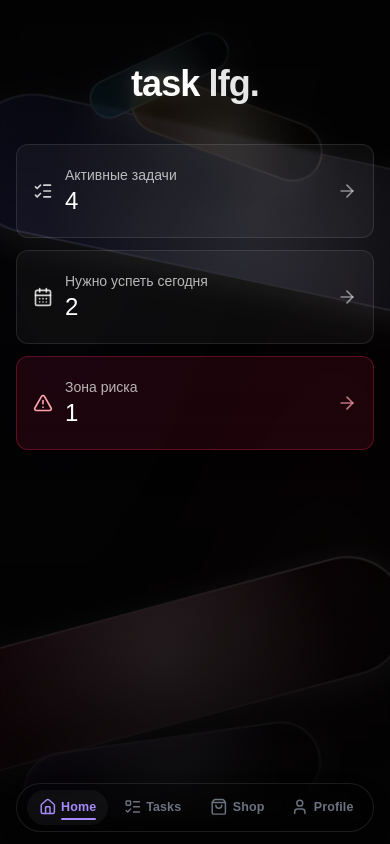
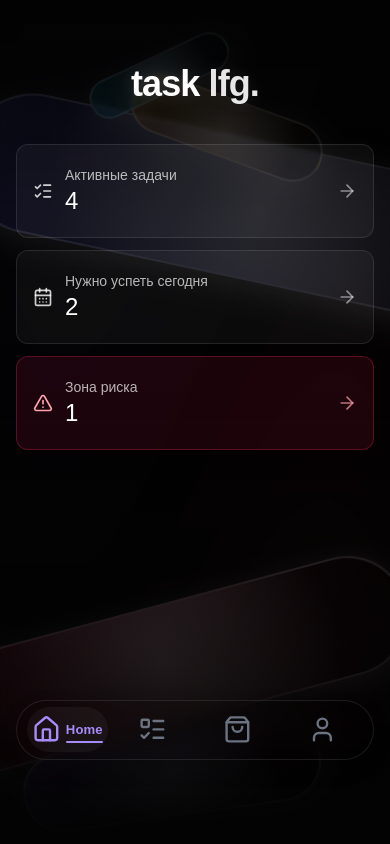
Before and after one commit to Bogatyrzzz/taskertrack, a Next.js app: page / in a window 390 px wide. Built offline with nearby package versions, Linux system fonts and the light colour scheme.

Commit message:
feat(menu): show labels only for active item; bigger icons; move navbar up 10%

```diff
--- a/src/app/globals.css
+++ b/src/app/globals.css
@@ -102,8 +102,8 @@ body {
 }
 
 .menu__icon .icon {
-  width: 1.25rem;
-  height: 1.25rem;
+  width: 1.6rem;
+  height: 1.6rem;
 }
 
 .menu__item.active .icon {
@@ -111,12 +111,14 @@ body {
 }
 
 .menu__text {
+  display: none;
   font-size: 0.85rem;
   font-weight: 600;
   letter-spacing: 0.01em;
   color: inherit;
   position: relative;
 }
+.menu__text.active { display: inline-block; }
 
 .menu__text.active::after {
   content: "";
@@ -142,6 +144,6 @@ body {
 /* Responsive tweaks for mobile */
 @media (max-width: 480px) {
   .menu { padding: 0.4rem 0.6rem; gap: 0.2rem; }
-  .menu__text { font-size: 0.78rem; }
-  .menu__icon .icon { width: 1.1rem; height: 1.1rem; }
+  .menu__text { font-size: 0.82rem; }
+  .menu__icon .icon { width: 1.8rem; height: 1.8rem; }
 }
--- a/src/components/ui/site-navbar.tsx
+++ b/src/components/ui/site-navbar.tsx
@@ -12,7 +12,7 @@ const items = [
 
 export default function SiteNavbar() {
   return (
-    <div className="fixed bottom-3 inset-x-4 z-50">
+    <div className="fixed bottom-[10%] inset-x-4 z-50">
       <div className="w-full max-w-[520px] mx-auto">
         <InteractiveMenu items={items} accentColor={"var(--chart-2)"} />
       </div>
```
